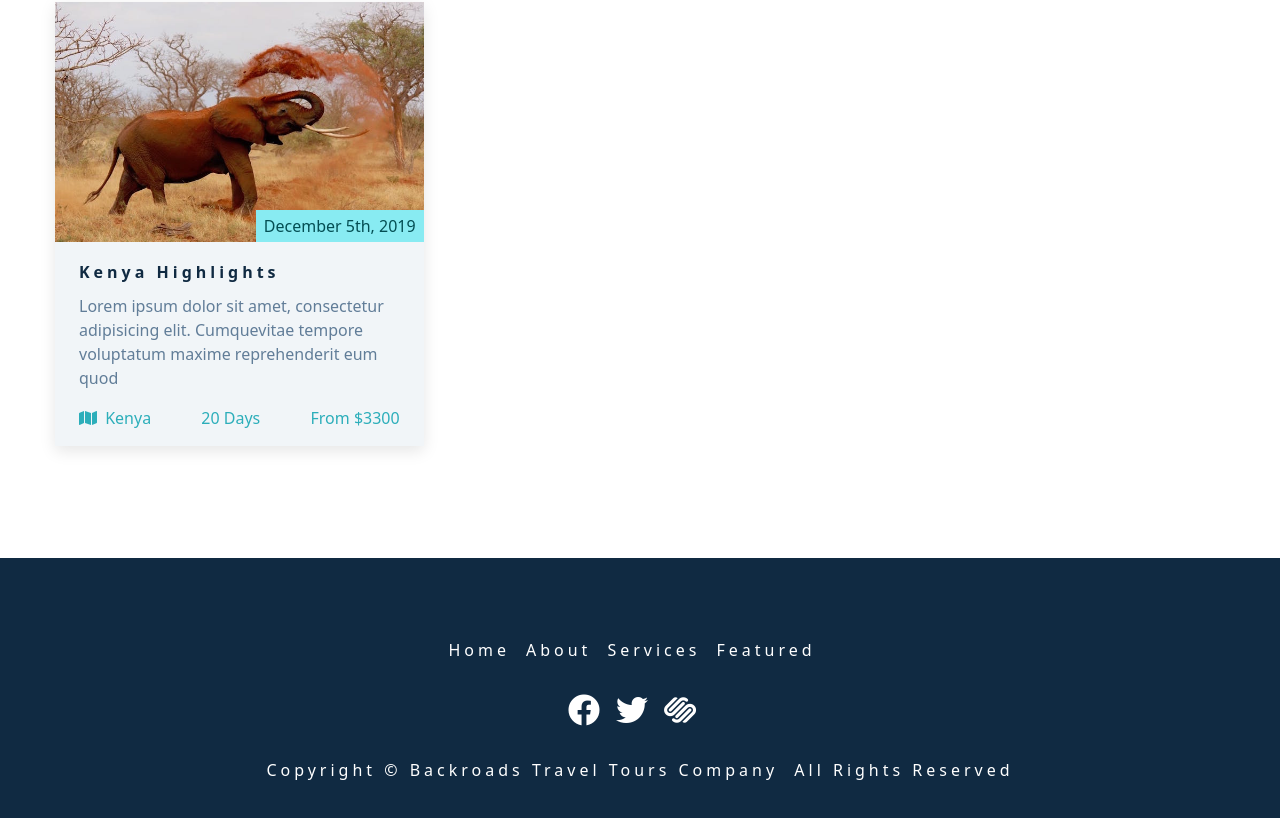
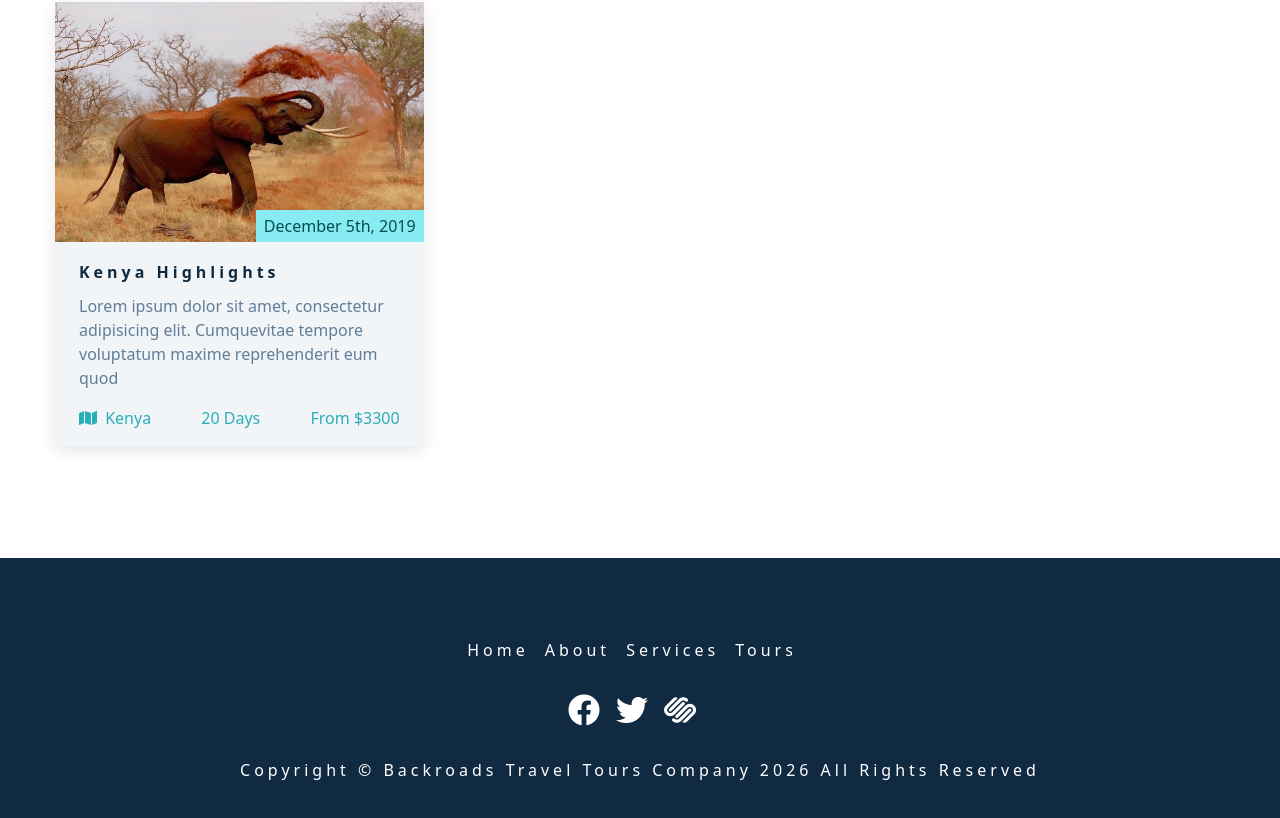
Before and after one commit to Jonny12341234641/backroads-app, a React (Create React App) app: page / in a window 1280 px wide. Shown: the part 2681-3499 px from the top of the page. Built offline with nearby package versions, Linux system fonts and the light colour scheme.

Commit message:
feat: Refactor Footer component to use dynamic links and update copyright year

```diff
--- a/src/components/Footer.js
+++ b/src/components/Footer.js
@@ -1,43 +1,34 @@
+import { socialLinks, pageLinks } from "../data";
+
 const Footer = () => {
     return (
         <footer className="section footer">
             <ul className="footer-links">
-                <li>
-                    <a href="#home" className="footer-link">home</a>
-                </li>
-                <li>
-                    <a href="#about" className="footer-link">about</a>
-                </li>
-                <li>
-                    <a href="#services" className="footer-link">services</a>
-                </li>
-                <li>
-                    <a href="#featured" className="footer-link">featured</a>
-                </li>
+                {pageLinks.map((link) => {
+                    const { id, href, text } = link
+                    return (
+                        <li key={id}>
+                            <a href={href} className="footer-link">{text}</a>
+                        </li>
+                    )
+                })
+                }
             </ul>
             <ul className="footer-icons">
-                <li>
-                    <a href="https://www.twitter.com" target="_blank" className="footer-icon"
-                    ><i className="fab fa-facebook"></i
-                    ></a>
-                </li>
-                <li>
-                    <a href="https://www.twitter.com" target="_blank" className="footer-icon"
-                    ><i className="fab fa-twitter"></i
-                    ></a>
-                </li>
-                <li>
-                    <a href="https://www.twitter.com" target="_blank" className="footer-icon"
-                    ><i className="fab fa-squarespace"></i
-                    ></a>
-                </li>
+                {socialLinks.map((link) => {
+                    return (
+                        <li key={link.id}>
+                            <a href={link.href} target="_blank" rel="noreferrer" className="footer-icon"
+                            ><i className={link.icon}></i ></a>
+                        </li>
+                    )
+                })}
             </ul>
             <p className="copyright">
                 copyright &copy; Backroads travel tours company
-                <span id="date"></span> all rights reserved
+                <span id="date">{new Date().getFullYear()}</span> all rights reserved
             </p>
         </footer>
     )
 }
-
 export default Footer;
```
